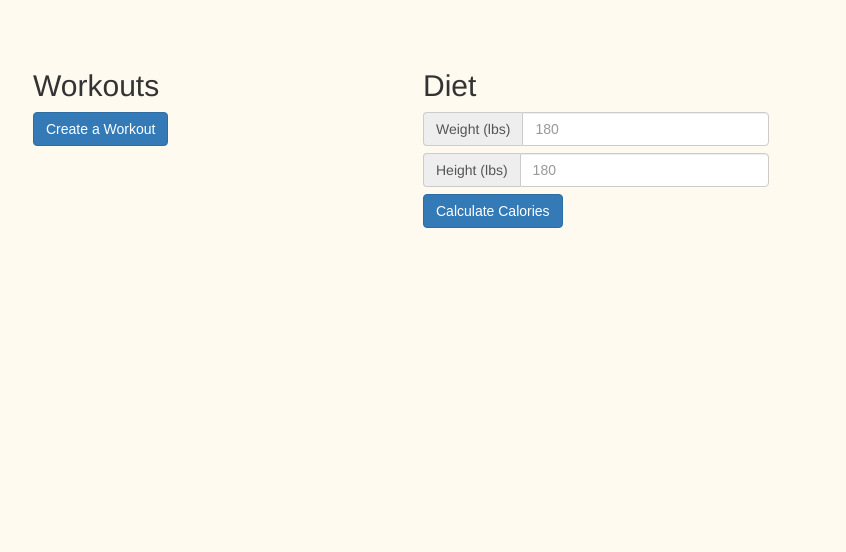
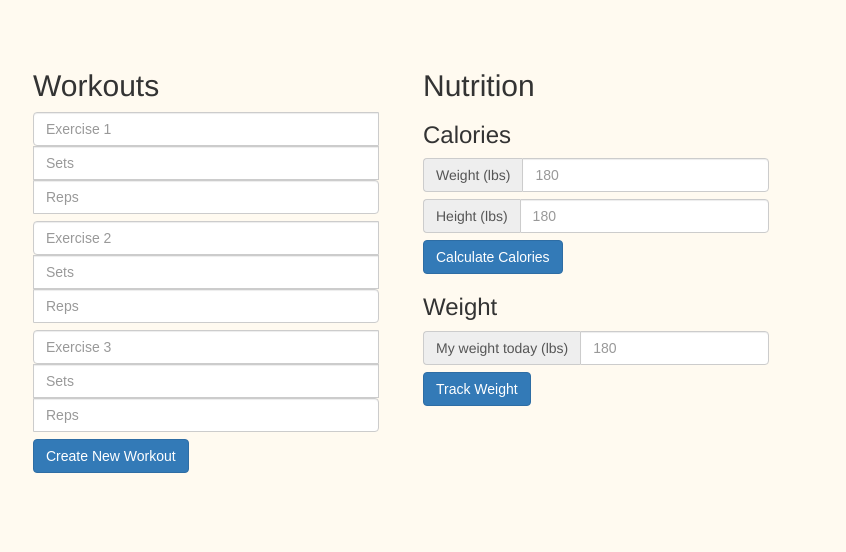
Before and after one commit to bobbyt1997/swolemate, a website: page public/app/index.html in a window 1280 px wide. Shown: the full height of the page, 434-1280 px from the left. Drawn offline with nearby package versions, Linux system fonts and the light colour scheme; no server answers.

Commit message:
Added more frontend shell inputs

```diff
--- a/public/app/index.html
+++ b/public/app/index.html
@@ -34,25 +34,46 @@
         <div class="row">
 
             <div class="col col-md-4">
-                <h1>Welcome to Swolemate, <span id="name"></span>!</h1>
+                <h1>Welcome to Swolemate,
+                    <span id="name"></span>!</h1>
                 <img class="img-responsive" src="https://media.licdn.com/mpr/mpr/shrinknp_200_200/p/2/005/066/072/3ff4aa4.jpg">
 
                 <div>My stats:</div>
-                <div>OHP: <span id="stats-ohp"></span> lbs</div>
-                <div>Bench: <span id="stats-bench"></span> lbs</div>
-                <div>Squats: <span id="stats-squats"></span> lbs</div>
-                <div>Deadlift: <span id="stats-deadlift"></span> lbs</div>
+                <div>OHP:
+                    <span id="stats-ohp"></span> lbs</div>
+                <div>Bench:
+                    <span id="stats-bench"></span> lbs</div>
+                <div>Squats:
+                    <span id="stats-squats"></span> lbs</div>
+                <div>Deadlift:
+                    <span id="stats-deadlift"></span> lbs</div>
                 <button type="button" id="update-stats-btn" class="btn btn-primary">Update Stats</button>
             </div>
             <div class="col col-md-4">
                 <section>
                     <h2>Workouts</h2>
-                    <button type="button" id="create-workout-btn" class="btn btn-primary">Create a Workout</button>
+                    <div class="input-group">
+                        <input id="input-weight" type="text" id="exercise-1" class="form-control" placeholder="Exercise 1">
+                        <input id="input-weight" type="text" id="exercise-1-s" class="form-control" placeholder="Sets">
+                        <input id="input-weight" type="text" id="exercise-1-r" class="form-control" placeholder="Reps">
+                    </div>
+                    <div class="input-group">
+                        <input id="input-weight" type="text" id="exercise-2" class="form-control" placeholder="Exercise 2">
+                        <input id="input-weight" type="text" id="exercise-2-s" class="form-control" placeholder="Sets">
+                        <input id="input-weight" type="text" id="exercise-2-r" class="form-control" placeholder="Reps">
+                    </div>
+                    <div class="input-group">
+                        <input id="input-weight" type="text" id="exercise-3" class="form-control" placeholder="Exercise 3">
+                        <input id="input-weight" type="text" id="exercise-3-s" class="form-control" placeholder="Sets">
+                        <input id="input-weight" type="text" id="exercise-1-r" class="form-control" placeholder="Reps">
+                    </div>
+                    <button type="button" id="create-workout-btn" class="btn btn-primary">Create New Workout</button>
                 </section>
             </div>
             <div class="col col-md-4">
                 <section>
-                    <h2>Diet</h2>
+                    <h2>Nutrition</h2>
+                    <h3>Calories</h3>
                     <div class="input-group">
                         <span class="input-group-addon">Weight (lbs)</span>
                         <input id="input-weight" type="text" class="form-control" placeholder="180">
@@ -62,6 +83,16 @@
                         <input id="input-weight" type="text" class="form-control" placeholder="180">
                     </div>
                     <button type="button" id="calculate-calories-btn" class="btn btn-primary">Calculate Calories</button>
+
+                    <h3>Weight</h3>
+                    <div class="input-group">
+                        <span class="input-group-addon">My weight today (lbs)</span>
+                        <input id="input-weight" type="text" class="form-control" placeholder="180">
+                    </div>
+                    <button type="button" id="calculate-calories-btn" class="btn btn-primary">Track Weight</button>
+
+                    <div id="todays-weight"></div>
+                    <div id="previous-weights"></div>
                 </section>
             </div>
         </div>
```
